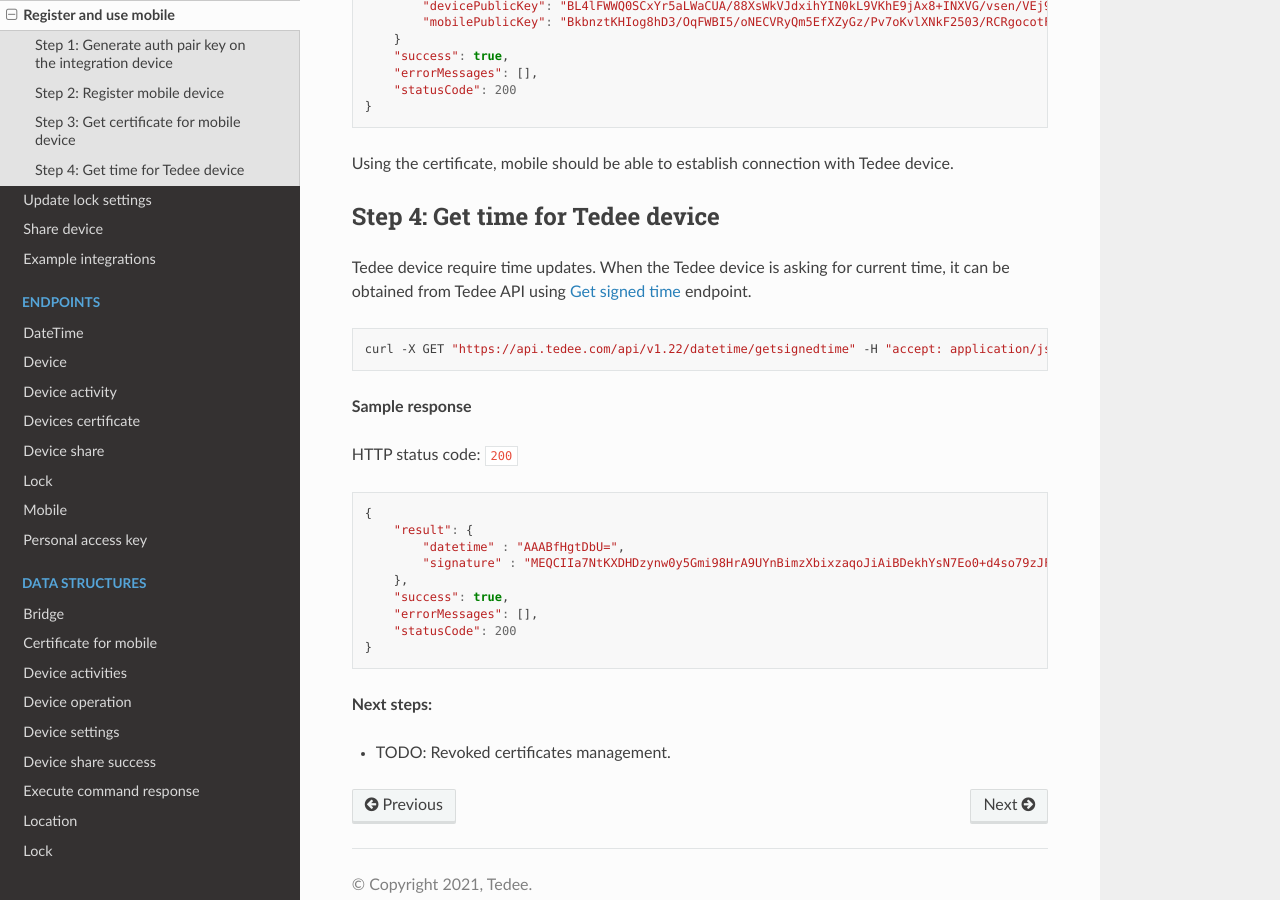
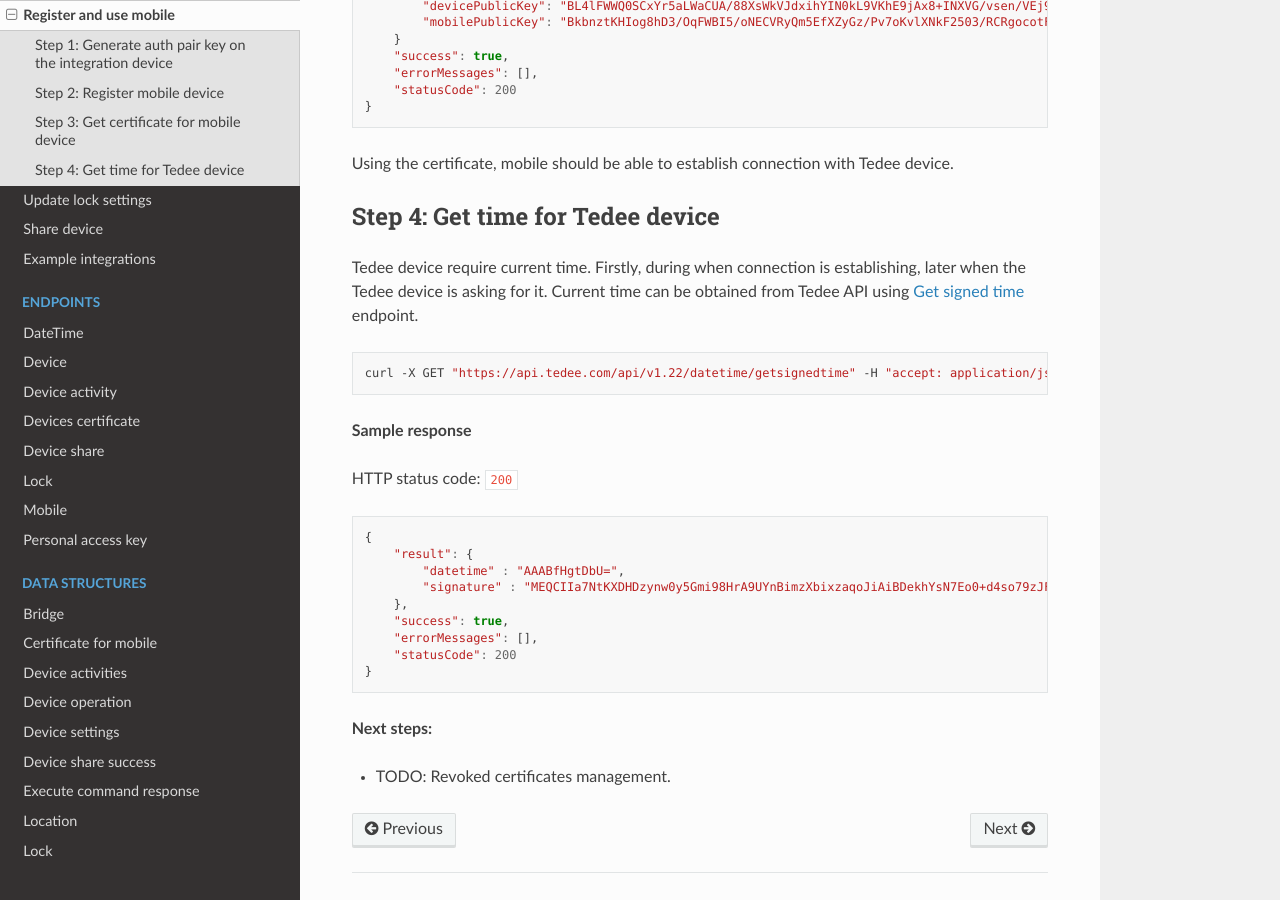
Before and after one commit to tedee-com/tedee-api-doc, a Sphinx documentation site: the page built from docs/source/howtos/register-mobile-and-get-certificate.rst, in a window 1280 px wide and 900 px high, scrolled down 2304 px. Built offline with Sphinx 7.4.7 and the Read the Docs theme 2.0.0, drawn with Linux system fonts in a browser that asks for light colours.

Commit message:
minor fixes

```diff
--- a/docs/source/howtos/register-mobile-and-get-certificate.rst
+++ b/docs/source/howtos/register-mobile-and-get-certificate.rst
@@ -110,7 +110,7 @@ Using the certificate, mobile should be able to establish connection with Tedee
 Step 4: Get time for Tedee device
 ^^^^^^^^^^^^^^^^^^^^^^^^^^^^^^^^^
 
-Tedee device require time updates. When the Tedee device is asking for current time, it can be obtained from Tedee API
+Tedee device require current time. Firstly, during when connection is establishing, later when the Tedee device is asking for it. Current time can be obtained from Tedee API
 using `Get signed time <../endpoints/datetime/get-signed-time.html>`_ endpoint.
 
 .. code-block:: sh
```
